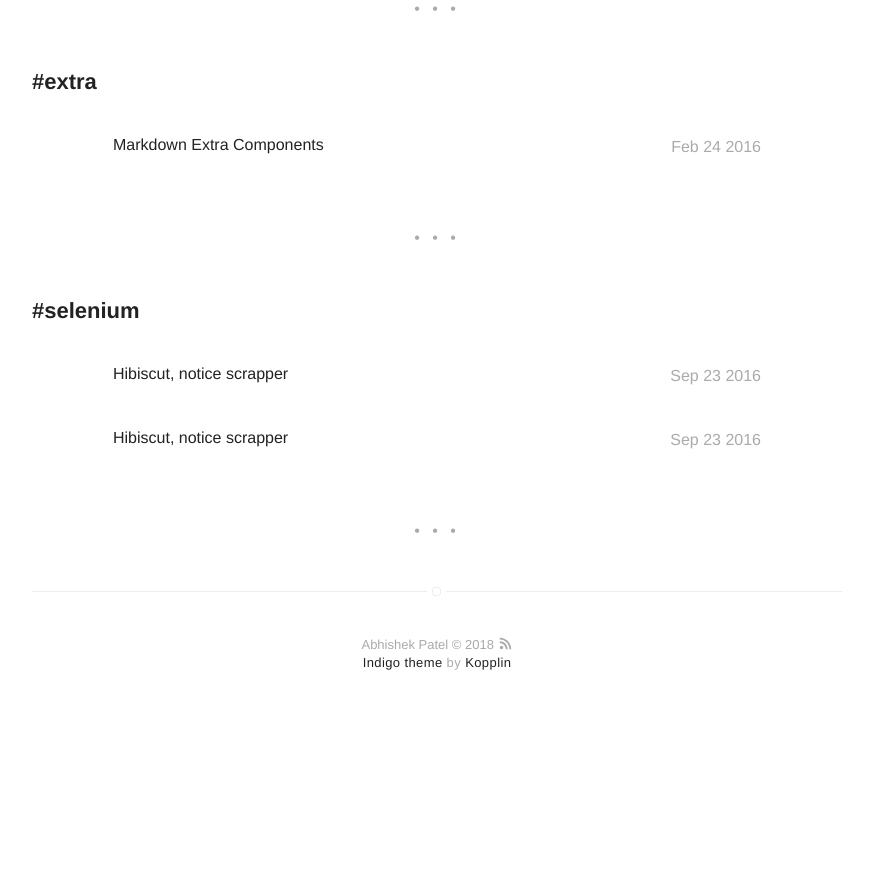
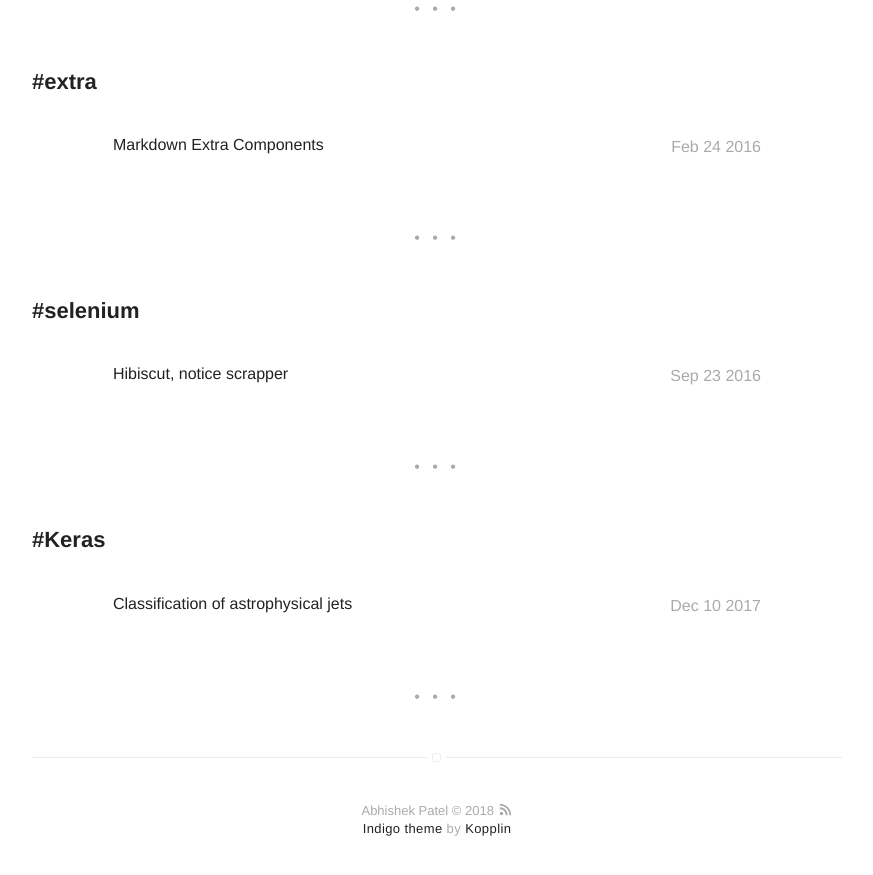
Before and after one commit to AbhiRepository/AbhiRepository.github.io, a Jekyll site: the page built from tags.html, in a window 1280 px wide and 900 px high, scrolled down 1364 px. Shown: the top 875 px of the window, without its empty margins (203-1076 px from the left). Built offline with Jekyll 4.4.1, drawn with Linux system fonts in a browser that asks for light colours; before the commit the page ends 2099 px from its top, so only the background shows below that; part of the change alters nothing that is shown.

Commit message:
Update 2017-12-10-classification-of-jets.markdown

```diff
--- a/_posts/2017-12-10-classification-of-jets.markdown
+++ b/_posts/2017-12-10-classification-of-jets.markdown
@@ -1,21 +1,23 @@
 ---
-title: "Hibiscut, notice scrapper"
+title: "Classification of astrophysical jets"
 layout: post
-date: 2016-09-23 22:10
-tag: selenium
-image: https://i.imgur.com/4ToptzT.png
+date: 2017-12-10 22:10
+tag: Keras
+image: https://i.imgur.com/xIWXNVz.png
 headerImage: true
 projects: true
 hidden: true # don't count this post in blog pagination
-description: "This is a simple and minimalist script to scrape notices from notice board of IIIT Bhubaneswar"
+description: "morphological classification of astrophysical jets"
 category: project
 author: Abhishek
 externalLink: false
-parmalink: hibiscut
+parmalink: classification
 
 ---
 
-This is a simple webscript that scrape notices from the notice board of IIIT bhubaneswar and send them to all the currently enrolled student to there mobile vis text msg
+I have done this project as a intern at IIT Indore. In this project I've implement a convolutional neural network using transfer learning to classify simulated images of FRI and FRII astrophysical jet morphologicaly.
+
+Simulated images are made using matplotlib with random parameters and specific "signal to noise ratio".
 
 ---
 Tech stack
```
